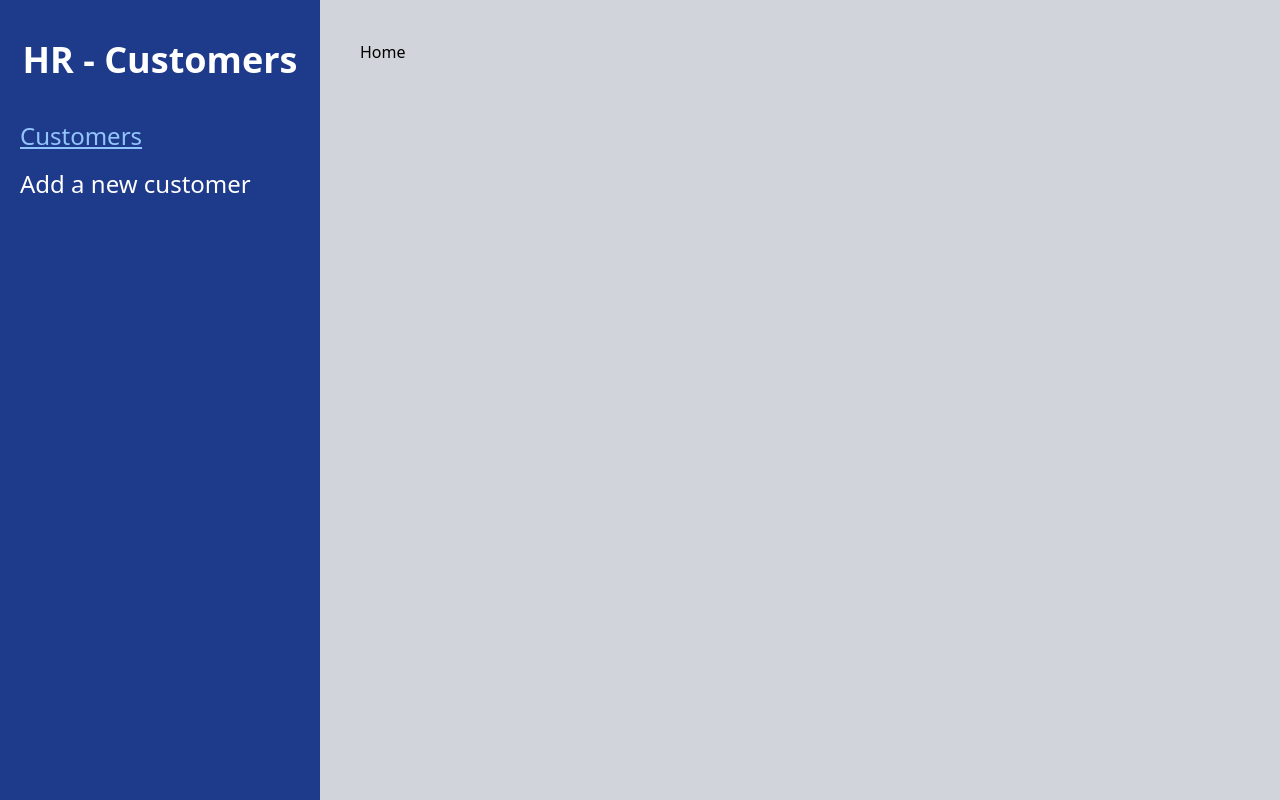
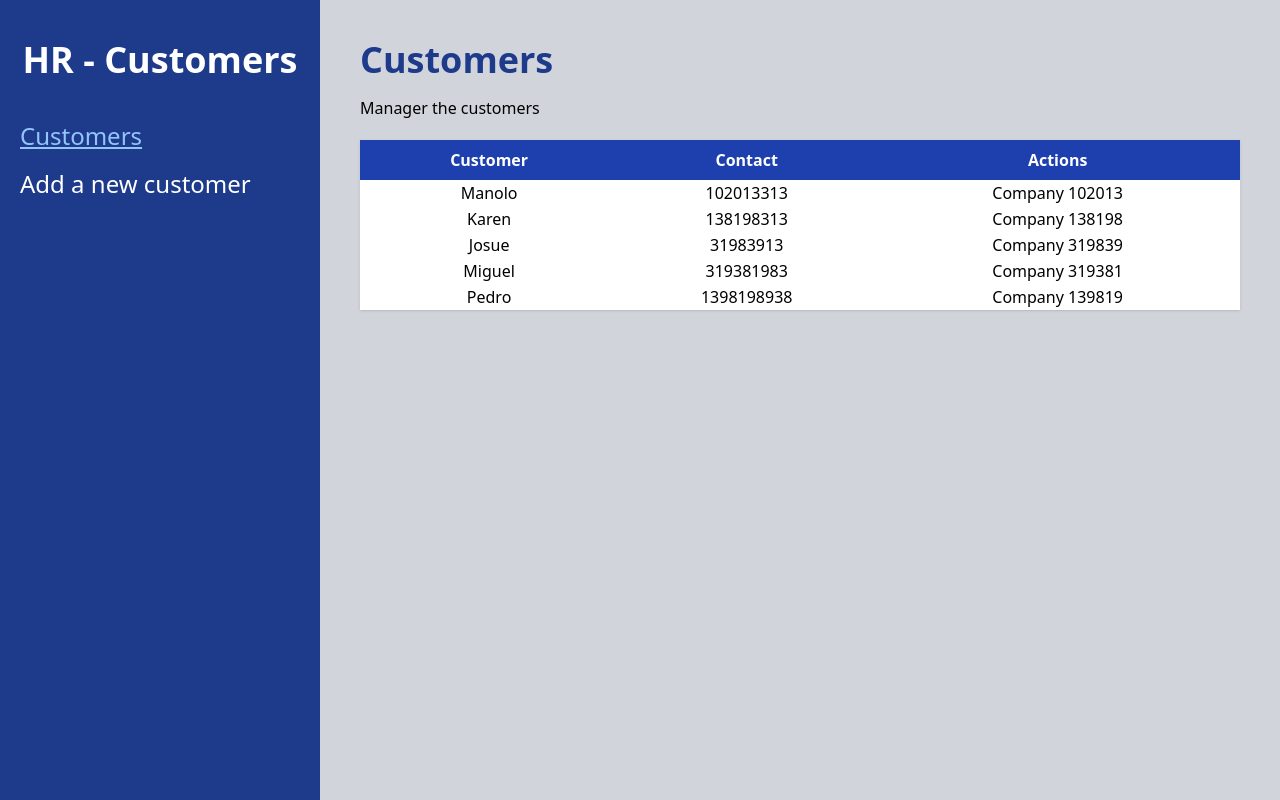
Before and after one commit to alfonsoj-entwickler/hr-manager-react, a React (Vite) app: page / in a window 1280 px wide. Built offline with nearby package versions, Linux system fonts and the light colour scheme.

Commit message:
[TASK] create component customer and add it in index

```diff
--- /dev/null
+++ b/src/components/Customer.jsx
@@ -0,0 +1,13 @@
+function Customer( {customerData} ) {
+
+    const { name, phone, company } = customerData;
+    return (
+        <tr>
+            <td className="pd-6 text-center">{name}</td>
+            <td className="pd-6 text-center">{phone}</td>
+            <td className="pd-6 text-center">{company}</td>
+        </tr>
+    );
+}
+
+export default Customer;
--- a/src/pages/index.jsx
+++ b/src/pages/index.jsx
@@ -1,14 +1,75 @@
 import { useLoaderData } from "react-router-dom";
+import Customer from "../components/Customer";
 
 export function loader() {
-    return 'From index loader';
+    // ToDo: call to api and get customers
+    const customersData = [
+        {
+            id: 1,
+            name: 'Manolo',
+            phone: 102013313,
+            email: "manolo@test.ag",
+            company: 'Company 102013'
+        },
+        {
+            id: 2,
+            name: 'Karen',
+            phone: 138198313,
+            email: "marta@test.ag",
+            company: 'Company 138198'
+        },
+        {
+            id: 3,
+            name: 'Josue',
+            phone: 31983913,
+            email: "josue@test.ag",
+            company: 'Company 319839'
+        },
+        {
+            id: 4,
+            name: 'Miguel',
+            phone: 319381983,
+            email: "miguel@test.ag",
+            company: 'Company 319381'
+        },
+        {
+            id: 5,
+            name: 'Pedro',
+            phone: 1398198938,
+            email: "pedro@test.ag",
+            company: 'Company 139819'
+        },
+    ];
+    return customersData;
 }
 
 function Index () {
-    const dataLoader = useLoaderData();
+    const customersData = useLoaderData();
 
     return(
-        <h3>Home</h3>
+        <>
+            <h1 className="font-black text-4xl text-blue-900">Customers</h1>
+            <p className="mt-4">Manager the customers</p>
+            {customersData.length && (
+                <table className="w-full bg-white shadow mt-5 table-auto">
+                    <thead className="bg-blue-800 text-white">
+                        <tr>
+                            <th className="p-2">Customer</th>
+                            <th className="p-2">Contact</th>
+                            <th className="p-2">Actions</th>
+                        </tr>
+                    </thead>
+                    <tbody>
+                        {customersData.map( customer => (
+                            <Customer
+                                customerData={customer}
+                                key={customer.id}
+                            />
+                        ))}
+                    </tbody>
+                </table>
+            )}
+        </>
     )
 }
 
```
